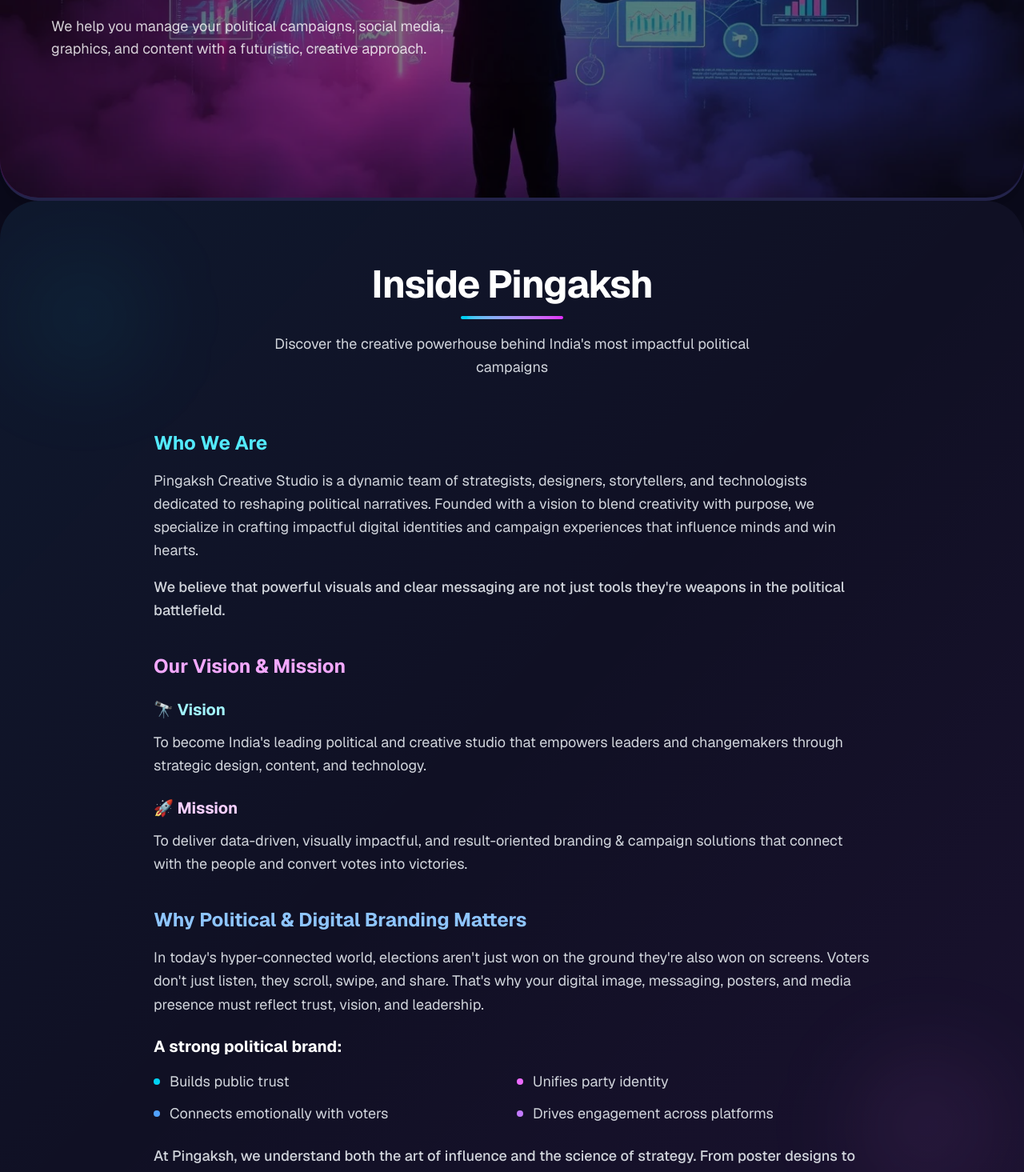
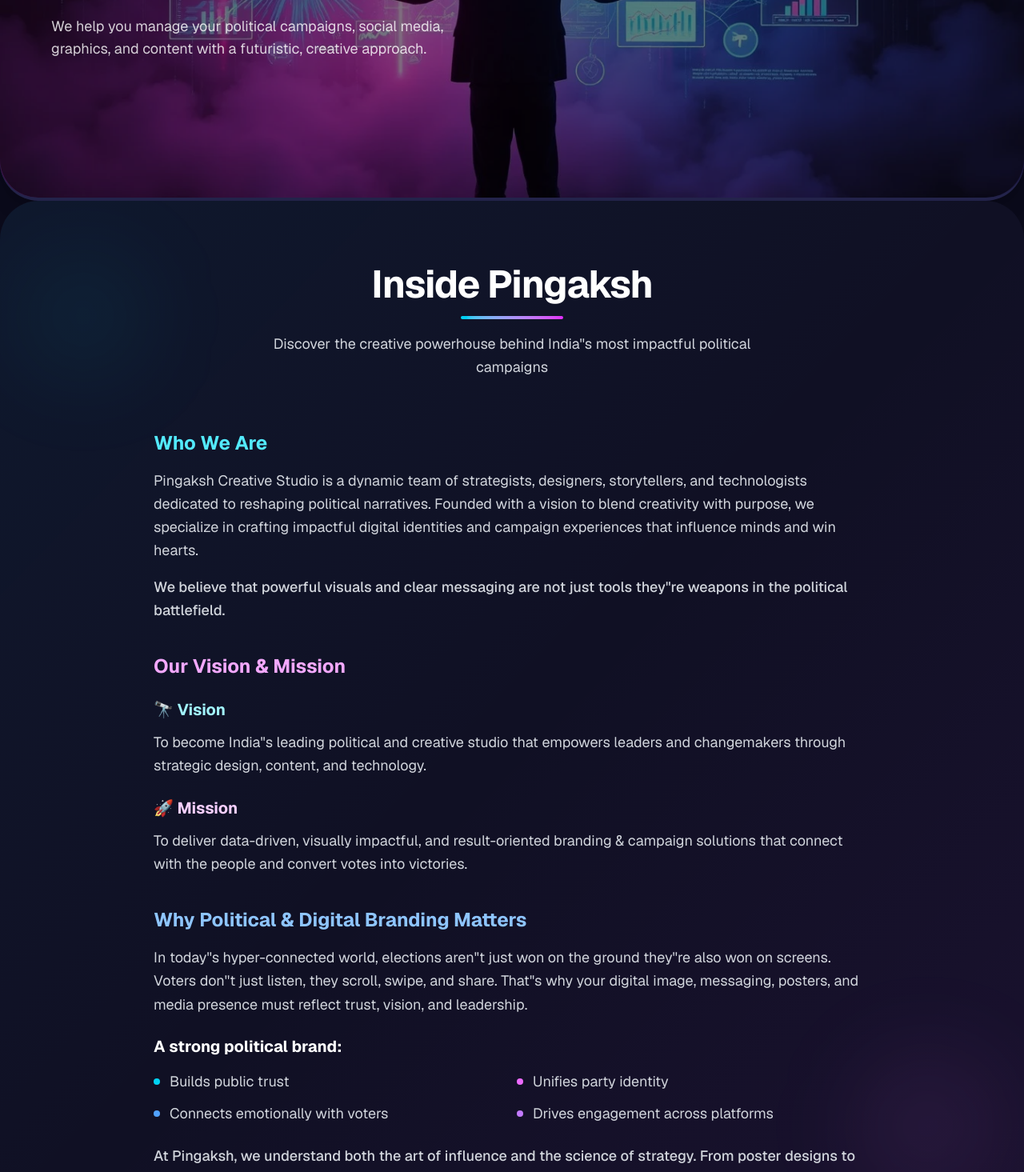
Before and after one commit to Pingaksh2K24/pingaksh-creative-studio, a Next.js app: page / in a window 1280 px wide. Shown: the part 321-1786 px from the top of the page at 80% size. Built offline with nearby package versions, Linux system fonts and the light colour scheme.

Commit message:
fixed build error

```diff
--- a/src/app/page.tsx
+++ b/src/app/page.tsx
@@ -76,7 +76,7 @@
             <h2 className="text-4xl md:text-5xl font-bold text-white mb-4 tracking-tight">Inside Pingaksh</h2>
             <div className="w-32 h-1 bg-gradient-to-r from-cyan-400 to-fuchsia-500 rounded-full mx-auto mb-4"></div>
             <p className="text-gray-300 text-lg max-w-2xl mx-auto leading-relaxed">
-              Discover the creative powerhouse behind India's most impactful political campaigns
+              Discover the creative powerhouse behind India&apos;'s most impactful political campaigns
             </p>
           </div>
 
@@ -91,7 +91,7 @@
                   Pingaksh Creative Studio is a dynamic team of strategists, designers, storytellers, and technologists dedicated to reshaping political narratives. Founded with a vision to blend creativity with purpose, we specialize in crafting impactful digital identities and campaign experiences that influence minds and win hearts.
                 </p>
                 <p className="text-gray-300 leading-relaxed font-medium text-lg">
-                  We believe that powerful visuals and clear messaging are not just tools they're weapons in the political battlefield.
+                  We believe that powerful visuals and clear messaging are not just tools they&apos;'re weapons in the political battlefield.
                 </p>
               </div>
 
@@ -103,7 +103,7 @@
                   <div>
                     <h4 className="text-xl font-bold text-cyan-200 mb-3">🔭 Vision</h4>
                     <p className="text-gray-300 leading-relaxed text-lg">
-                      To become India's leading political and creative studio that empowers leaders and changemakers through strategic design, content, and technology.
+                      To become India&apos;'s leading political and creative studio that empowers leaders and changemakers through strategic design, content, and technology.
                     </p>
                   </div>
 
@@ -121,7 +121,7 @@
                 <h3 className="text-2xl font-bold text-blue-300 mb-4">Why Political & Digital Branding Matters</h3>
 
                 <p className="text-gray-300 leading-relaxed mb-6 text-lg">
-                  In today's hyper-connected world, elections aren't just won on the ground they're also won on screens. Voters don't just listen, they scroll, swipe, and share. That's why your digital image, messaging, posters, and media presence must reflect trust, vision, and leadership.
+                  In today&apos;'s hyper-connected world, elections aren&apos;'t just won on the ground they&apos;'re also won on screens. Voters don&apos;'t just listen, they scroll, swipe, and share. That&apos;'s why your digital image, messaging, posters, and media presence must reflect trust, vision, and leadership.
                 </p>
 
                 <div className="mb-6">
--- a/src/app/services/page.tsx
+++ b/src/app/services/page.tsx
@@ -259,7 +259,7 @@
         <div className="max-w-4xl mx-auto text-center">
           <h2 className="text-4xl font-bold text-white mb-6">Ready to Start Your Campaign?</h2>
           <p className="text-xl text-gray-300 mb-8 leading-relaxed">
-            Let's discuss how our services can help you connect with voters and achieve your political goals.
+            Le&apos;t's discuss how our services can help you connect with voters and achieve your political goals.
           </p>
           <div className="flex flex-col sm:flex-row gap-4 justify-center">
             <button className="bg-gradient-to-r from-cyan-500 to-blue-600 hover:from-cyan-400 hover:to-blue-500 text-white px-8 py-3 rounded-lg font-semibold transition-all duration-300 shadow-lg hover:shadow-cyan-500/25">
--- a/src/app/sitemap/page.tsx
+++ b/src/app/sitemap/page.tsx
@@ -41,7 +41,7 @@
           <h1 className="text-5xl md:text-6xl font-bold text-white mb-6 tracking-tight">Sitemap</h1>
           <div className="w-32 h-1 bg-gradient-to-r from-cyan-400 to-fuchsia-500 rounded-full mx-auto mb-8"></div>
           <p className="text-xl text-gray-300 max-w-3xl mx-auto leading-relaxed">
-            Navigate through all pages and sections of Pingaksh Creative Studio website. Find exactly what you're looking for.
+            Navigate through all pages and sections of Pingaksh Creative Studio website. Find exactly what you&apos;'re looking for.
           </p>
         </div>
       </section>
@@ -139,7 +139,7 @@
           <h2 className="text-4xl font-bold text-white mb-6">Need Help Navigating?</h2>
           <div className="w-24 h-1 bg-gradient-to-r from-cyan-400 to-fuchsia-500 rounded-full mx-auto mb-8"></div>
           <p className="text-xl text-gray-300 mb-8 leading-relaxed">
-            Can't find what you're looking for? Our team is here to help you navigate our services and find the perfect solution for your political campaign needs.
+            Can&apos;'t find what you&apos;'re looking for? Our team is here to help you navigate our services and find the perfect solution for your political campaign needs.
           </p>
 
           <div className="bg-gradient-to-br from-cyan-500/10 to-fuchsia-500/10 rounded-2xl border border-cyan-500/20 p-8">
```
